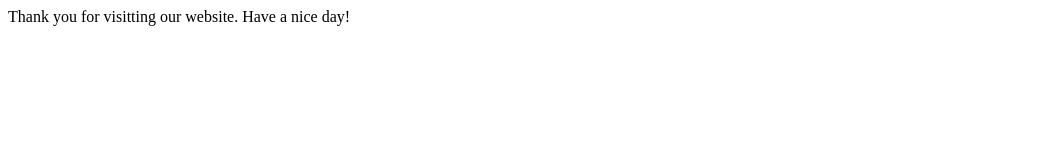
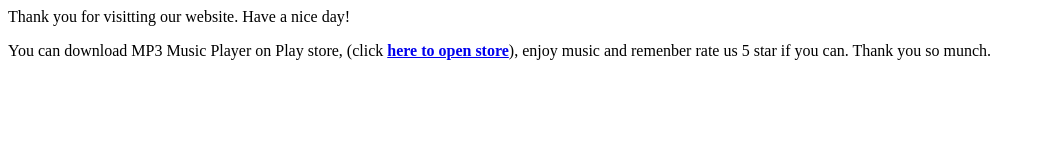
Before and after one commit to mindfulness-apps/mindfulness-apps.github.io, a plain HTML site: page index.html in a window 1280 px wide. Shown: the whole page, without its empty margins (0-1045 px from the left). Drawn offline with Linux system fonts and the light colour scheme.

Commit message:
Update index.html

```diff
--- a/index.html
+++ b/index.html
@@ -4,5 +4,6 @@
 </head>
 <body>
 <p>Thank you for visitting our website. Have a nice day!</p>
+<p>You can download MP3 Music Player on Play store, (click <a href="https://play.google.com/store/apps/details?id=com.motion.mp3player" target="_blank" style="font-weight: bold">here to open store</a>), enjoy music and remenber rate us 5 star if you can. Thank you so munch.</p>
 </body>
 <html>
```
